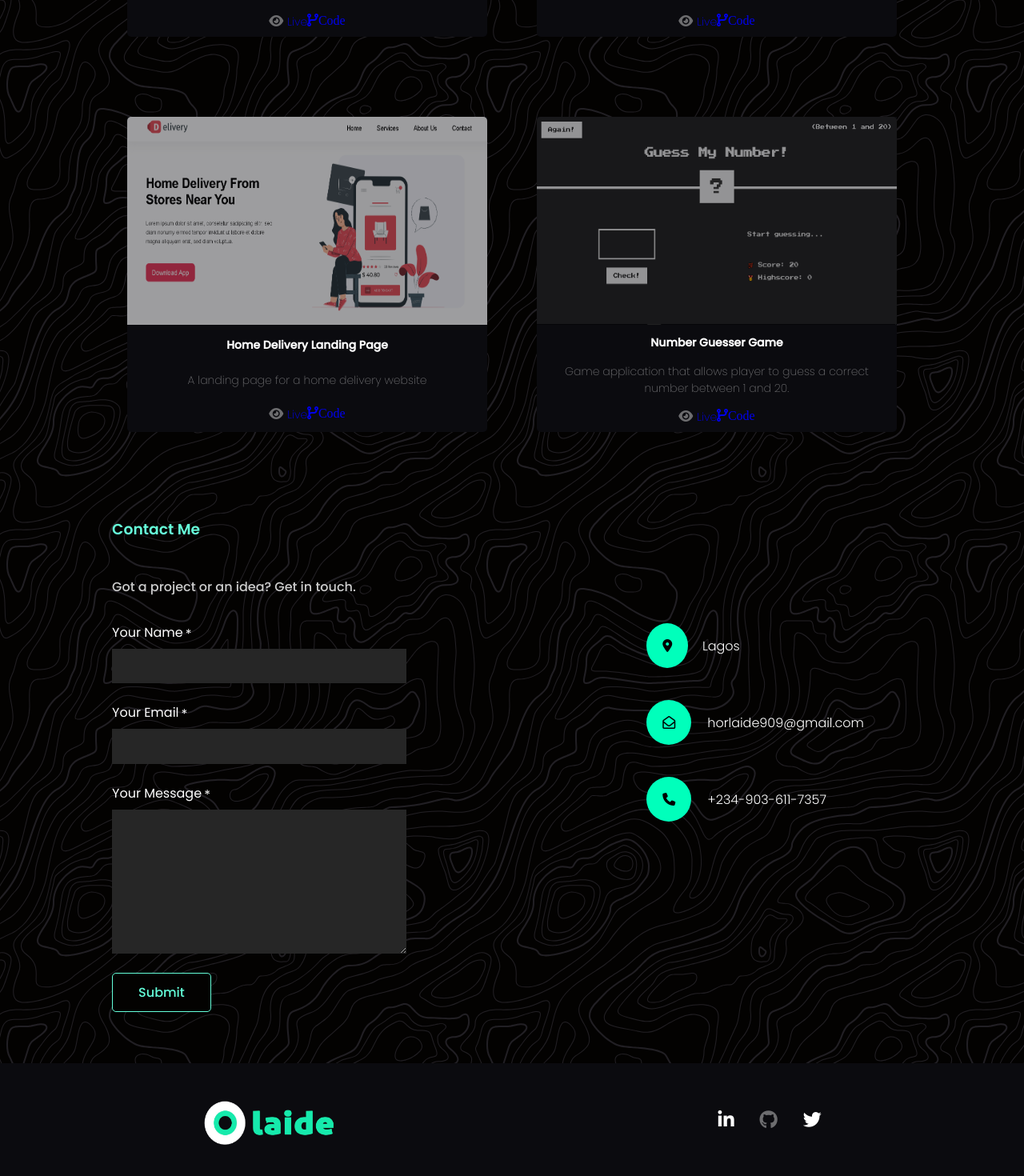
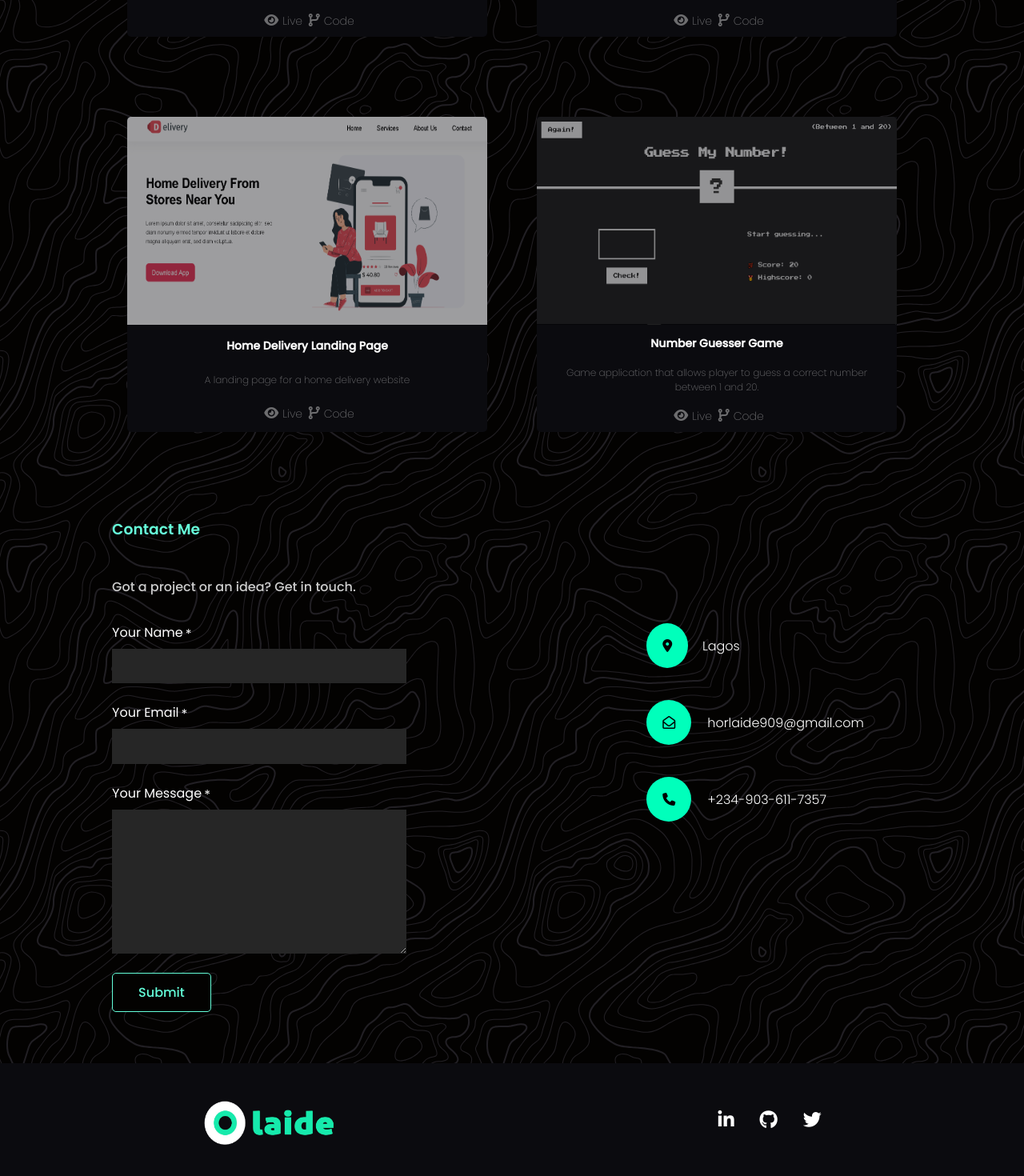
Before and after one commit to olaiide/portfolio, a React (Create React App) app: page / in a window 1280 px wide. Shown: the part 2170-3640 px from the top of the page at 80% size. Built offline with nearby package versions, Linux system fonts and the light colour scheme.

Commit message:
icon fix

```diff
--- a/src/components/About/About.js
+++ b/src/components/About/About.js
@@ -1,4 +1,4 @@
-import React, { Fragment, useEffect } from "react";
+import React, { Fragment } from "react";
 
 import "aos/dist/aos.css";
 import "./About.css";
--- a/src/components/Projects/Projects.css
+++ b/src/components/Projects/Projects.css
@@ -53,7 +53,7 @@
   font-family: "Poppins-Medium";
 }
 .project-description {
-  font-size: var(--fs-sm);
+  font-size: 12px;
   opacity: 0.4;
   width: 400px;
   margin: 0 auto;
@@ -62,28 +62,39 @@
 .project-linkss {
   display: flex;
   justify-content: space-around;
-  width: 100px;
+  width: 120px;
   margin: 0 auto;
 }
+
 .project-content a {
   text-decoration: none;
 }
-.fa-eye,
-.fa-github {
+.link-wrap {
   color: white;
   opacity: 0.4;
-  font-size: var(--fs-md);
+  transition: all 0.3s;
 }
-.fa-github {
-  font-size: 20px;
+.link-wrap:hover{
+  opacity: 1;
 }
-.live {
+.fa-eye, .fa-code-fork {
+  color : white;
+}
+.fa-eye, .fa-code-fork:hover {
+    opacity: 1;
+}
+.live, .code {
   position: relative;
   left: 5px;
-  font-family: "Poppins-Extralight";
-  font-size: var(--fs-sm) ;
 }
-
+.live, .code {
+  color : white;
+  font-family: "Poppins-ExtraLight";
+  font-size: var(--fs-sm);
+}
+.live, .code:hover {
+ opacity: 1;
+}
 @media screen and (max-width: 960px) {
   .project-data {
     grid-template-columns: repeat(1, 0.3fr);
--- a/src/components/Projects/Projects.js
+++ b/src/components/Projects/Projects.js
@@ -80,14 +80,18 @@
                   <p className='project-description'>{data.description}</p>
 
                   <div className='project-linkss'>
+                    <span className="link-wrap">
                     <a href={data.link} target='_blank' rel='noreferrer'>
                       <i class='fas fa-eye'></i>
                       <span className='live'>Live</span>
                     </a>
+                    </span>
+                    <span className="link-wrap">
                     <a href={data.github} target='_blank' rel='noreferrer'>
                       <i class='fa fa-code-fork' aria-hidden='true'></i>
                       <span className='code'>Code</span>
                     </a>
+                    </span>
                   </div>
                 </div>
               </div>
```
